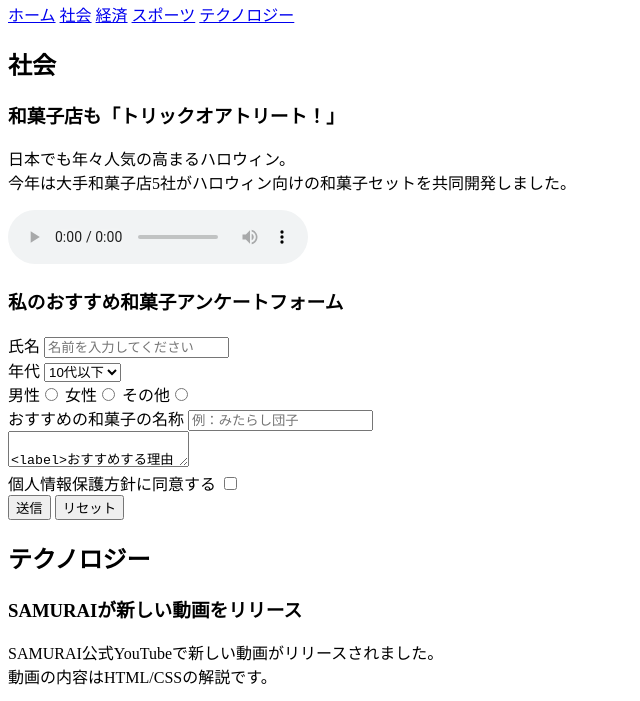
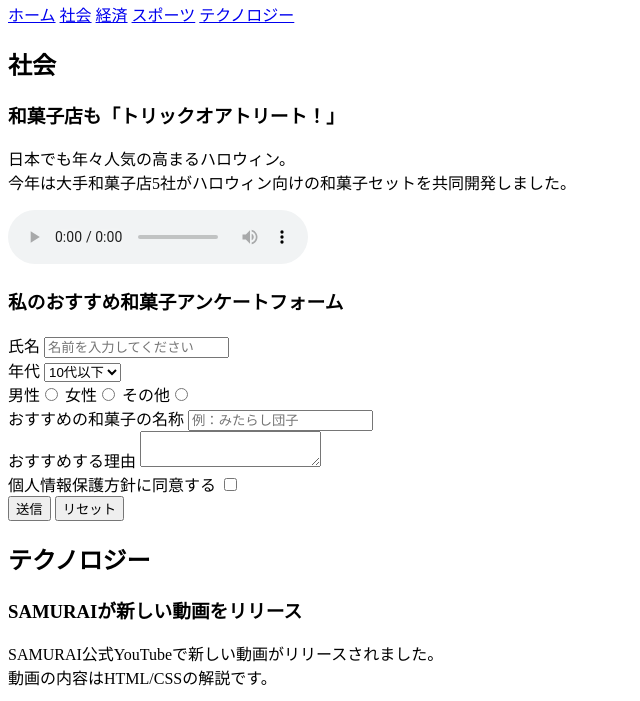
Before and after one commit to hrk0310/html-css-basic-kadai, a plain HTML site: page kadai_008/kadai_008.html in a window 1280 px wide. Shown: the part 87-788 px from the top of the page, without its empty margins (0-640 px from the left). Drawn offline with Linux system fonts and the light colour scheme.

Commit message:
Add files via upload

```diff
--- a/kadai_008/kadai_008.html
+++ b/kadai_008/kadai_008.html
@@ -46,9 +46,8 @@
                 <label>おすすめの和菓子の名称</label>
                 <input type="text" placeholder="例：みたらし団子">
                 <br>
-                <textarea>
                 <label>おすすめする理由</label>
-                </textarea>
+                <textarea></textarea>
                 <br>
                 <label>個人情報保護方針に同意する</label>
                 <input type="checkbox">
```
